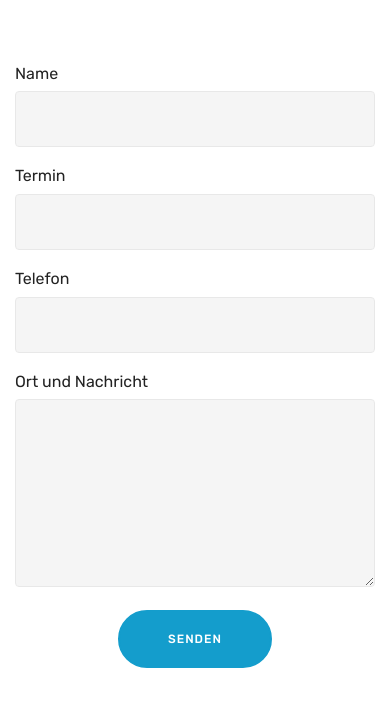
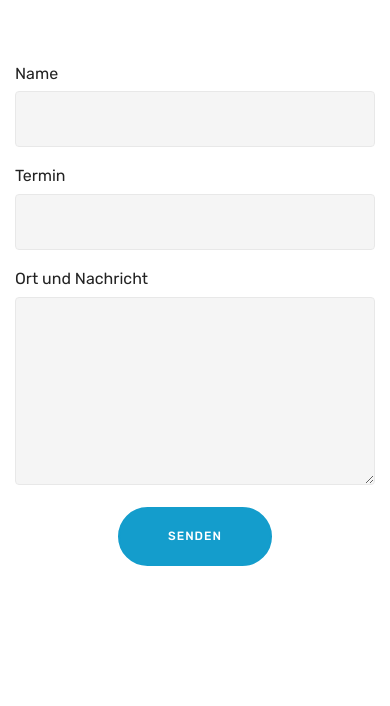
Before and after one commit to philipfw/philipfw.github.io, a plain HTML site: page Termin.html in a window 390 px wide. Shown: the part 152-858 px from the top of the page. Drawn offline with Linux system fonts and the light colour scheme.

Commit message:
create github pages

```diff
--- a/Termin.html
+++ b/Termin.html
@@ -57,7 +57,7 @@
     </nav>
 </section>
 
-<section class="engine"><a href="https://mobirise.info/s">bootstrap themes</a></section><section class="mbr-section form1 cid-rjLC7nUzW9" id="form1-7">
+<section class="engine"><a href="https://mobirise.info/c">free site builder</a></section><section class="mbr-section form1 cid-rjLC7nUzW9" id="form1-7">
 
 
 
@@ -75,7 +75,7 @@
         <div class="row justify-content-center">
             <div class="media-container-column col-lg-8" data-form-type="formoid">
                 <!---Formbuilder Form--->
-                <form action="https://mobirise.com/" method="POST" class="mbr-form form-with-styler" data-form-title="Mobirise Form"><input type="hidden" name="email" data-form-email="true" value="z85o++6XhqywPhuA27AA7TQKUdEVrAqkGEWxxNwPnnEGPb3+Wv58iWZ3NxVh6Yrb7sxg1JP9al95rhPTRulaYyxoqDecJHxV98VbaXieQEjWTRcBln7VAg1D++doRuTr">
+                <form action="https://mobirise.com/" method="POST" class="mbr-form form-with-styler" data-form-title="Mobirise Form"><input type="hidden" name="email" data-form-email="true" value="vjH98BXBHSQFee4+7Fm1mgJfGS8lBnfsdcpDoHS7J672L1sWMcqWS+/nBoQcP60PU0lcXybI5UkQUrxMBcEWuO8QnJzytxsfiOJjd5jsTPzl4j4DiVBA4bpVz9bkoE4x">
                     <div class="row row-sm-offset">
                         <div hidden="hidden" data-form-alert="" class="alert alert-success col-12">Vielen Dank! Ihre Nachricht wurde verschickt!</div>
                         <div hidden="hidden" data-form-alert-danger="" class="alert alert-danger col-12">
@@ -90,10 +90,7 @@
                             <label for="email-form1-7" class="form-control-label mbr-fonts-style display-7">Termin</label>
                             <input type="email" name="email" data-form-field="Email" required="required" class="form-control display-7" id="email-form1-7">
                         </div>
-                        <div data-for="phone" class="col-md-4  form-group">
-                            <label for="phone-form1-7" class="form-control-label mbr-fonts-style display-7">Telefon</label>
-                            <input type="tel" name="phone" data-form-field="Phone" class="form-control display-7" id="phone-form1-7">
-                        </div>
+
                         <div data-for="message" class="col-md-12 form-group">
                             <label for="message-form1-7" class="form-control-label mbr-fonts-style display-7">Ort und Nachricht</label>
                             <textarea name="message" data-form-field="Message" class="form-control display-7" id="message-form1-7"></textarea>
```
Also changed, not shown: index.html (+2 -2 lines), kontakt.html (+2 -2 lines), page3.html (+1 -1 lines), assets/images/logo22.png (added), 1 other file.
